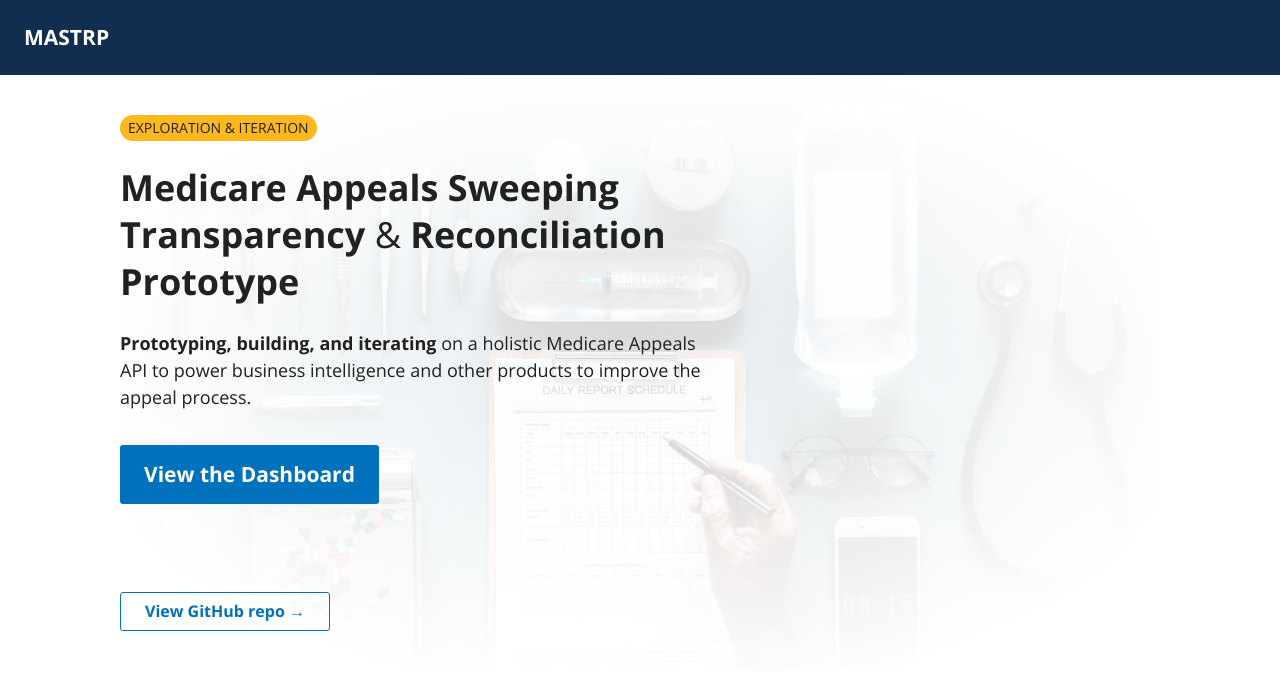
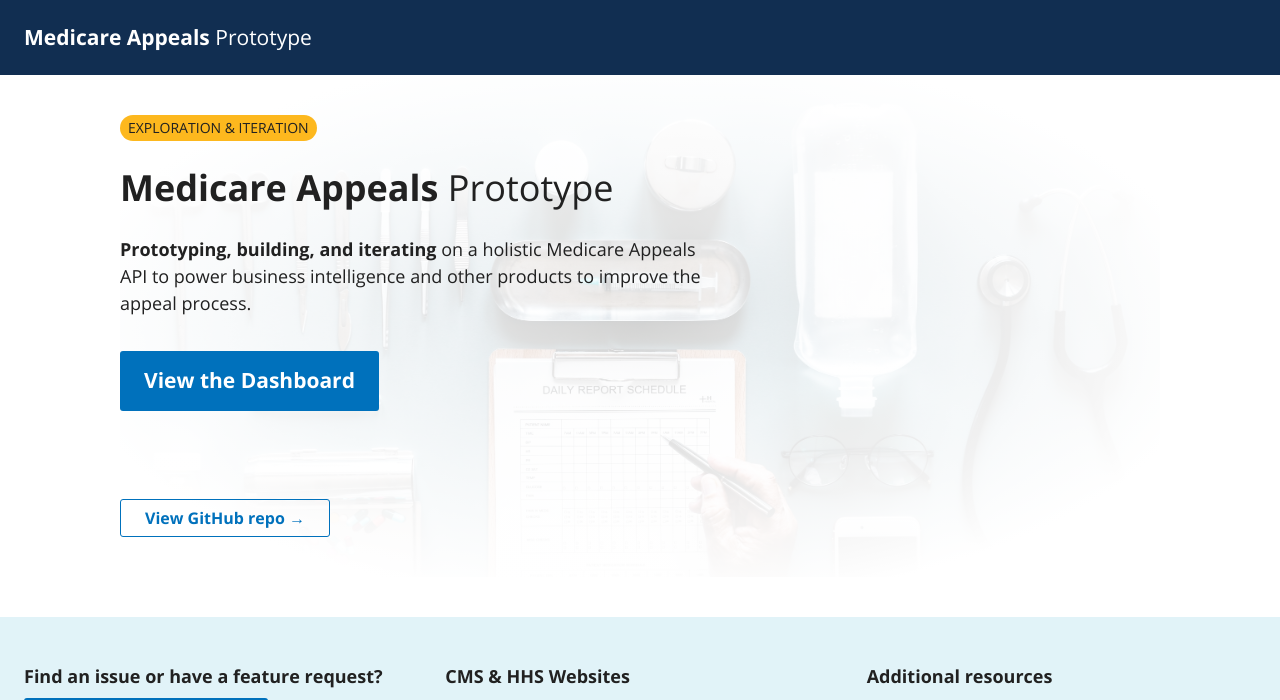
Before and after one commit to 18F/medicare-appeals-prototyping, a Django app: page / in a window 1280 px wide. Shown: the top 700 px of the page. Run offline with Django 3.2, Linux system fonts and the light colour scheme; parts of the project's set-up code (start-up, migrations or seed data) failed here and were passed over.

Commit message:
Simplify prototype title

```diff
--- a/medicare_appeals/templates/components/banner.html
+++ b/medicare_appeals/templates/components/banner.html
@@ -9,7 +9,7 @@
                         <span class="ds-c-badge ds-c-badge--warn ds-u-text-transform--uppercase">Exploration &amp; Iteration</span>
 
                         <h1 class="ds-h1 ds-u-font-weight--bold ds-u-margin-y--3">
-                            Medicare Appeals Sweeping Transparency <span class="ds-u-font-weight--normal">&amp;</span> Reconciliation Prototype
+                            Medicare Appeals <span class="ds-u-font-weight--normal">Prototype</span>
                         </h1>
                         <p class="ds-text--lead">
                             <strong>Prototyping, building, and iterating</strong> on a holistic Medicare Appeals API to power business intelligence and other products to improve the appeal process.
--- a/medicare_appeals/templates/components/header.html
+++ b/medicare_appeals/templates/components/header.html
@@ -2,7 +2,7 @@
   <header class="ds-base--inverse ds-u-padding--3 ds-u-display--flex ds-u-justify-content--between ds-u-align-items--center">
     <h1 class="ds-h3 ds-u-margin-bottom--0">
     <a href="/" class="c-header__title" title="Home">
-      MASTRP
+      Medicare Appeals <span class="ds-u-font-weight--normal">Prototype</span>
     </a>
     </header>
 {% endblock %}
--- a/medicare_appeals/templates/layouts/base.html
+++ b/medicare_appeals/templates/layouts/base.html
@@ -5,9 +5,9 @@
   <meta charset="utf-8">
   <meta http-equiv="x-ua-compatible" content="ie=edge">
   <title>
-      {% block title%} Medicare Appeals Sweeping Transparency and Reconciliation Prototype {% endblock %}
+      {% block title%} Medicare Appeals Prototype {% endblock %}
   </title>
-  <meta name="description" content="Medicare Appeals Sweeping Transparency and Reconciliation Prototype">
+  <meta name="description" content="Medicare Appeals Prototype">
   {% block viewport_meta %}
     <meta name="viewport" content="width=device-width, initial-scale=1">
   {% endblock %}
```
